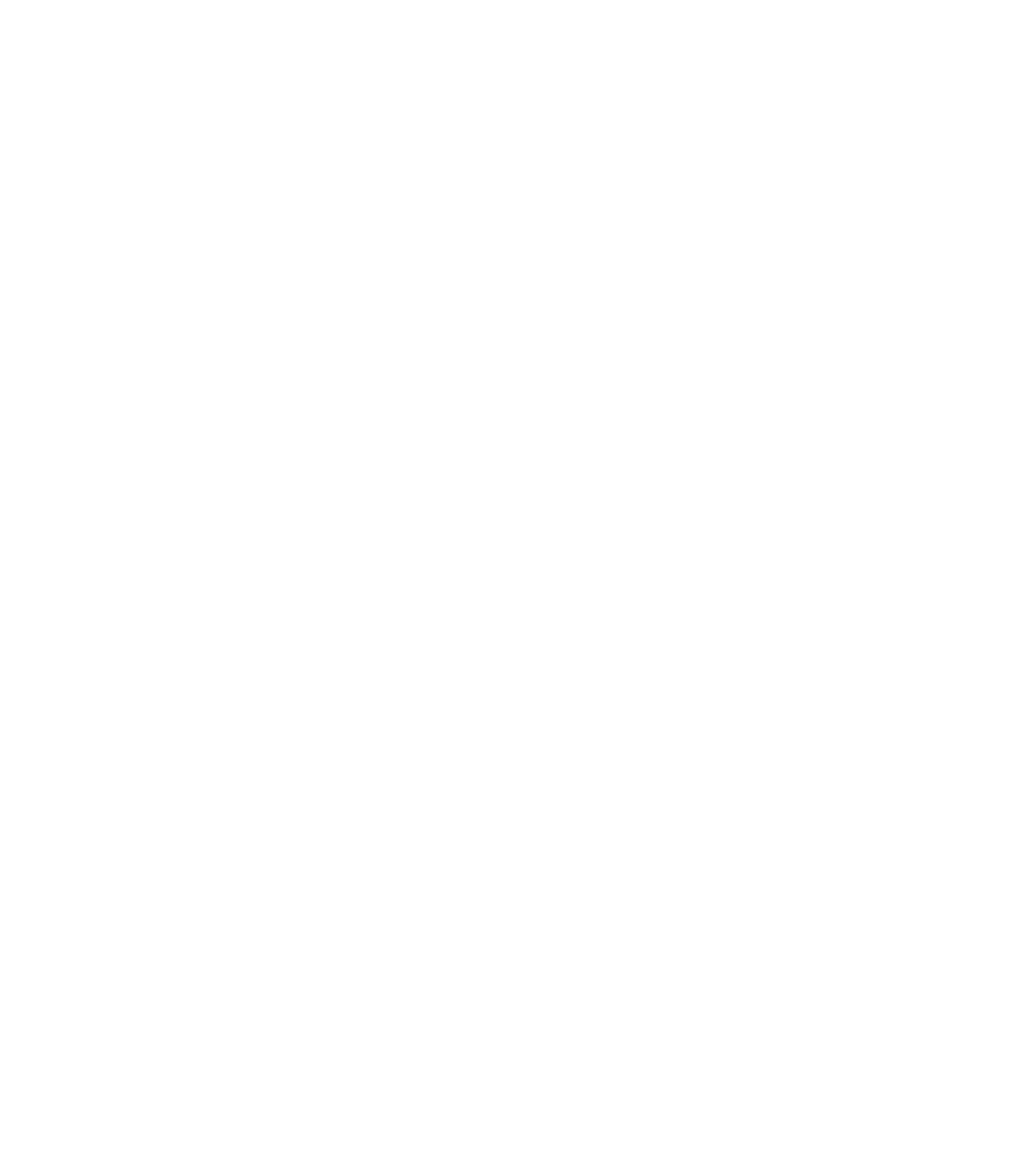
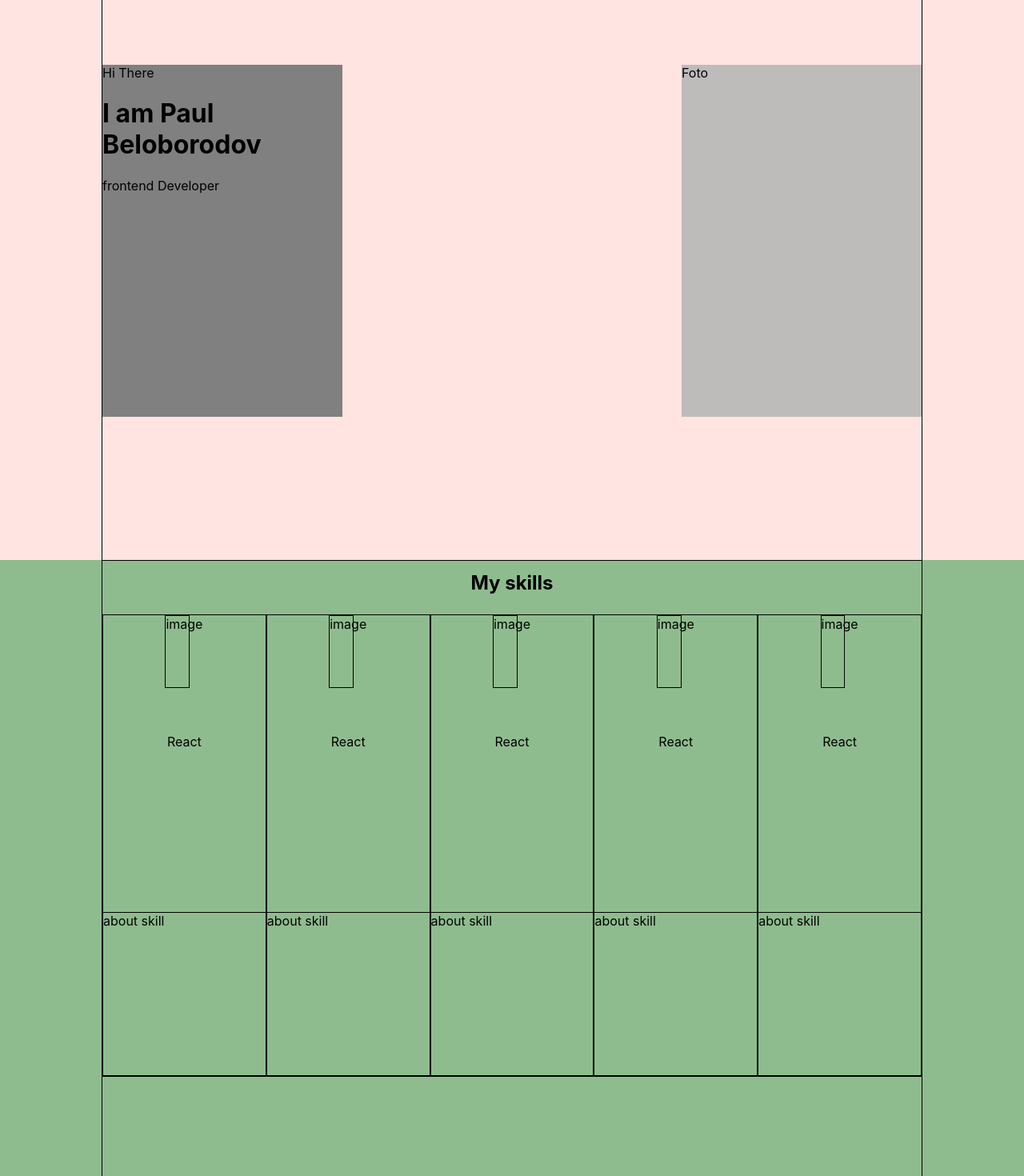
Before and after one commit to Paul-Bel/Portfolio, a React (Create React App) app: page / in a window 1280 px wide. Shown: the part 180-1650 px from the top of the page at 80% size. Before the commit the page ends 800 px from the top, so only its background shows below. Built offline with nearby package versions, Linux system fonts and the light colour scheme.

Commit message:
three step

```diff
--- a/src/App.tsx
+++ b/src/App.tsx
@@ -1,14 +1,17 @@
 import React from 'react';
-import logo from './logo.svg';
 import './App.css';
 import {Header} from "./Header/Header";
+import {Main} from "./Main/Main";
+import {Skills} from "./Skills/Skills";
 
 function App() {
-  return (
-    <div className="App">
-<Header/>
-    </div>
-  );
+    return (
+        <div className="App">
+            <Header/>
+            <Main/>
+            <Skills/>
+        </div>
+    );
 }
 
 export default App;
--- a/src/Main/Main.module.css
+++ b/src/Main/Main.module.css
@@ -1,4 +1,17 @@
-.main {
-  width: 300px;
+.mainblock {
+    height: 100vh;
+    background-color: mistyrose;
+}
 
+.about {
+    width: 300px;
+    /*height: 100%;*/
+    background-color: gray;
 }
+
+.photo {
+    width: 300px;
+    /*height: 400px;*/
+    height: 55%;
+    background-color: #bebbbb;
+}
--- a/src/Main/Main.tsx
+++ b/src/Main/Main.tsx
@@ -1,17 +1,22 @@
 import React from "react";
 import s from './Main.module.css'
+import stylesContainer from '../common/styles/Container.module.css'
 
 export const Main = () => {
 
 
     return (
-        <div className={s.main}>
-            <div className={s.about}>
-                <span>Hi There</span>
-                <h1>I am Paul Beloborodov</h1>
-                <span>frontend Developer</span>
+        <div className={s.mainblock}>
+
+            <div className={stylesContainer.containerMain}>
+                <div className={s.about}>
+                    <span>Hi There</span>
+                    <h1>I am Paul Beloborodov</h1>
+                    <span>frontend Developer</span>
+                </div>
+                <div className={s.photo}>Foto</div>
             </div>
-            <div className={s.photo}>Foto</div>
+
         </div>
     )
 }
--- /dev/null
+++ b/src/Skills/Skill.tsx
@@ -0,0 +1,17 @@
+import React from "react";
+import s from './Skills.module.css'
+
+export const Skill = () => {
+
+    return (
+        <div className={s.containerSkill}>
+            <div className={s.aboutSkill}>
+                <div className={s.img}>
+                    <div className={s.border}>image</div>
+                </div>
+                <div className={s.imgText}>React</div>
+            </div>
+            <div className={s.about}>about skill</div>
+        </div>
+    )
+}
--- /dev/null
+++ b/src/Skills/Skills.module.css
@@ -0,0 +1,63 @@
+.skillBlock {
+    height: 100vh;
+    background-color: darkseagreen;
+    display: flex;
+}
+
+.container {
+    /*flex-direction: column;*/
+}
+
+.header {
+    margin: 0 auto;
+}
+
+.skills {
+    width: 100%;
+    height: 90%;
+
+    display: flex;
+    justify-content: space-around;
+}
+
+.containerSkill {
+    border: 1px solid;
+    width: 30%;
+    height: 80%;
+    display: flex;
+    flex-direction: column;
+    justify-content: space-between;
+    align-items: center;
+}
+
+.aboutSkill {
+    display: flex;
+    width: 100%;
+    height: 100%;
+    flex-direction: column;
+    align-content: center;
+    flex-wrap: wrap;
+    align-items: center;
+    justify-content: space-between
+}
+
+
+.img {
+    height: 40%;
+
+
+}
+.border{
+    border: 1px solid;
+    width: 60%;
+    height: 60%;
+}
+.imgText {
+    height: 60%;
+}
+
+.about {
+    height: 55%;
+    width: 100%;
+    border: 1px solid;
+}
--- /dev/null
+++ b/src/Skills/Skills.tsx
@@ -0,0 +1,24 @@
+import React from "react";
+import s from './Skills.module.css'
+import {Skill} from "./Skill";
+import stylesContainer from "../common/styles/Container.module.css";
+
+export const Skills = () => {
+
+    return (
+        <div className={s.skillBlock}>
+            <div className={`${stylesContainer.containerMain} ${s.container}`}>
+                <h2 className={s.header}>My skills</h2>
+                <div className={s.skills}>
+                    <Skill/>
+                    <Skill/>
+                    <Skill/>
+                    <Skill/>
+                    <Skill/>
+
+                </div>
+
+            </div>
+        </div>
+    )
+}
--- /dev/null
+++ b/src/common/styles/Container.module.css
@@ -0,0 +1,10 @@
+.containerMain {
+    height: 100vh;
+    width: 80%;
+    border: 1px solid black;
+    margin: 0 auto;
+    display: flex;
+    align-content: space-around;
+    justify-content: space-between;
+    flex-wrap: wrap;
+}
```
